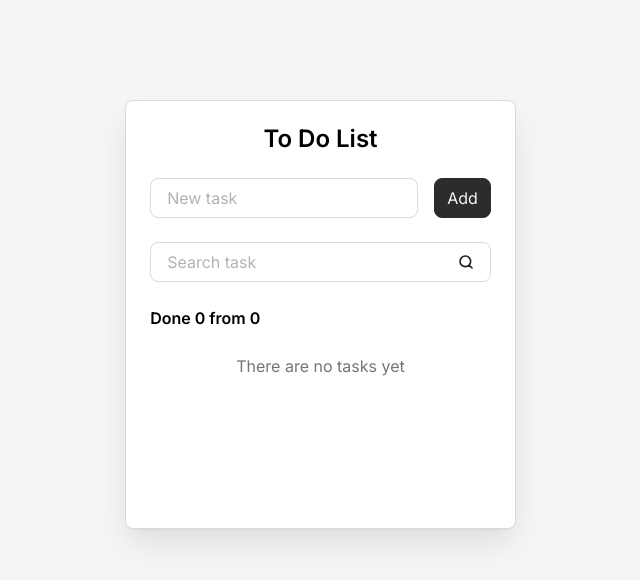
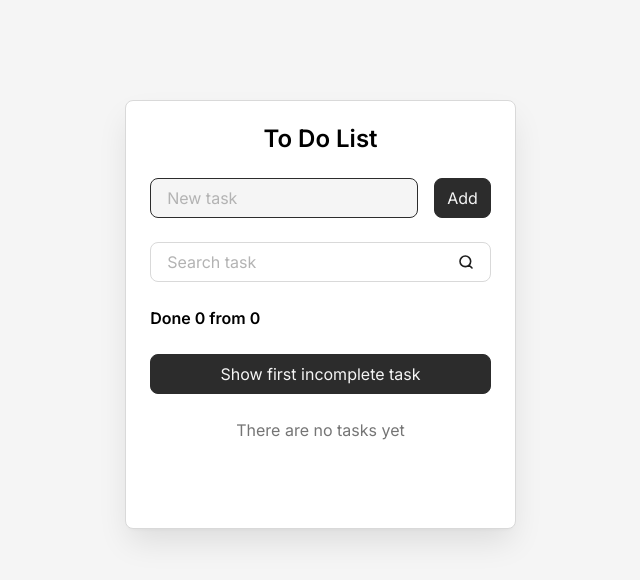
Before and after one commit to RanzyLetov/todo-react, a React (Vite) app: page / in a window 1280 px wide. Shown: the top 580 px of the page, without its empty margins (312-952 px from the left). Built offline with nearby package versions, Linux system fonts and the light colour scheme.

Commit message:
refactor code and improve ux

```diff
--- a/src/components/AddTaskForm.jsx
+++ b/src/components/AddTaskForm.jsx
@@ -6,6 +6,7 @@
         addTask,
         newTaskTitle,
         setNewTaskTitle,
+        newTaskInputRef,
     } = props;
 
     const onSubmit = (event) => {
@@ -24,6 +25,7 @@
                 className="todo__field"
                 value={newTaskTitle}
                 onInput={(event) => setNewTaskTitle(event.target.value)}
+                ref={newTaskInputRef}
             />
             <Button className="button" type="submit">Add</Button>
         </form>
--- a/src/components/Button.jsx
+++ b/src/components/Button.jsx
@@ -7,7 +7,7 @@
     } = props;
     return (
         <button
-            className={className}
+            className={`button ${className}`}
             type={type}
             onClick={onClick}
         >
--- a/src/components/Field.jsx
+++ b/src/components/Field.jsx
@@ -6,6 +6,7 @@
         className = "",
         value,
         onInput,
+        ref,
     } = props;
     return (
 
@@ -24,6 +25,7 @@
                 type={type}
                 onInput={onInput}
                 value={value}
+                ref={ref}
             />
         </div>
     )
--- a/src/components/Todo.jsx
+++ b/src/components/Todo.jsx
@@ -1,8 +1,9 @@
-import { useState, useEffect } from 'react';
+import { useState, useEffect, useRef } from 'react';
 import AddTaskForm from "./AddTaskForm.jsx";
 import SearchTaskForm from "./SearchTaskForm.jsx";
 import TodoInfo from "./TodoInfo.jsx";
 import TodoList from "./TodoList.jsx";
+import Button from "./Button.jsx";
 
 const Todo = () => {
 
@@ -20,6 +21,10 @@
 
     const [newTaskTitle, setNewTaskTitle] = useState('');
     const [searchQuery, setSearchQuery] = useState('');
+
+    const newTaskInputRef = useRef(null);
+    const firstIncompleteTaskRef = useRef(null);
+    const firstIncompleteTaskId = tasks.find(({ isDone }) => !isDone)?.id;
 
     const deleteAllTasks = () => {
         const isConfirmed = confirm('Are you sure you want to delete all?');
@@ -50,6 +55,7 @@
     }
 
     const addTask = () => {
+
         if (newTaskTitle.trim().length > 0) {
             const newTask = {
                 id: crypto?.randomUUID() ?? Date.now().toString(),
@@ -61,12 +67,16 @@
             setNewTaskTitle('');
             setSearchQuery('');
         }
+        newTaskInputRef.current.focus();
     }
 
     useEffect(() => {
-        console.log("Сохраняем данные в хранилище так как изменлися таскс");
         localStorage.setItem(localStorageKey, JSON.stringify(tasks));
     }, [tasks])
+
+    useEffect(() => {
+        newTaskInputRef.current.focus();
+    }, [])
 
     const clearSearchQuery = searchQuery.trim().toLowerCase();
     const filteredTasks = clearSearchQuery.length > 0
@@ -80,6 +90,8 @@
                 addTask={addTask}
                 newTaskTitle={newTaskTitle}
                 setNewTaskTitle={setNewTaskTitle}
+                newTaskInputRef={newTaskInputRef}
+
             />
             <SearchTaskForm
                 searchQuery={searchQuery}
@@ -90,11 +102,18 @@
                 done={tasks.filter(({isDone}) => isDone).length}
                 onDeleteAllButtonClick={deleteAllTasks}
             />
+            <Button
+                onClick={() => firstIncompleteTaskRef.current?.scrollIntoView({ behavior: "smooth" })}
+            >
+                Show first incomplete task
+            </Button>
             <TodoList
                 tasks={tasks}
                 filteredTasks={filteredTasks}
                 onDeleteTaskButtonClick={deleteTask}
                 onTaskCompleteChange={toggleTaskComplete}
+                firstIncompleteTaskRef={firstIncompleteTaskRef}
+                firstIncompleteTaskId={firstIncompleteTaskId}
             />
         </div>
     )
--- a/src/components/TodoInfo.jsx
+++ b/src/components/TodoInfo.jsx
@@ -15,12 +15,12 @@
                 Done {done} from {total}
             </div>
             {hasTasks && (
-                <Button
+                <button
                     className="todo__delete-all-button"
                     onClick={onDeleteAllButtonClick}
                 >
                     Delete all
-                </Button>
+                </button>
             )}
         </div>
     )
--- a/src/components/TodoItem.jsx
+++ b/src/components/TodoItem.jsx
@@ -4,12 +4,16 @@
         id,
         title,
         isDone,
+        ref,
         onDeleteTaskButtonClick,
         onTaskCompleteChange,
     } = props;
 
     return (
-        <li className = {` todo-item ${className}`}>
+        <li
+            className = {` todo-item ${className}`}
+            ref={ref}
+        >
             <input
                 className="todo-item__checkbox"
                 id={id}
--- a/src/components/TodoList.jsx
+++ b/src/components/TodoList.jsx
@@ -6,6 +6,8 @@
         filteredTasks,
         onDeleteTaskButtonClick,
         onTaskCompleteChange,
+        firstIncompleteTaskRef,
+        firstIncompleteTaskId,
     } = props;
 
     const hasTasks = tasks.length > 0;
@@ -25,6 +27,7 @@
                 <TodoItem
                     className="todo__item"
                     key={task.id}
+                    ref={task.id === firstIncompleteTaskId ? firstIncompleteTaskRef : null}
                     onDeleteTaskButtonClick={onDeleteTaskButtonClick}
                     onTaskCompleteChange={onTaskCompleteChange}
                     {...task}
```
